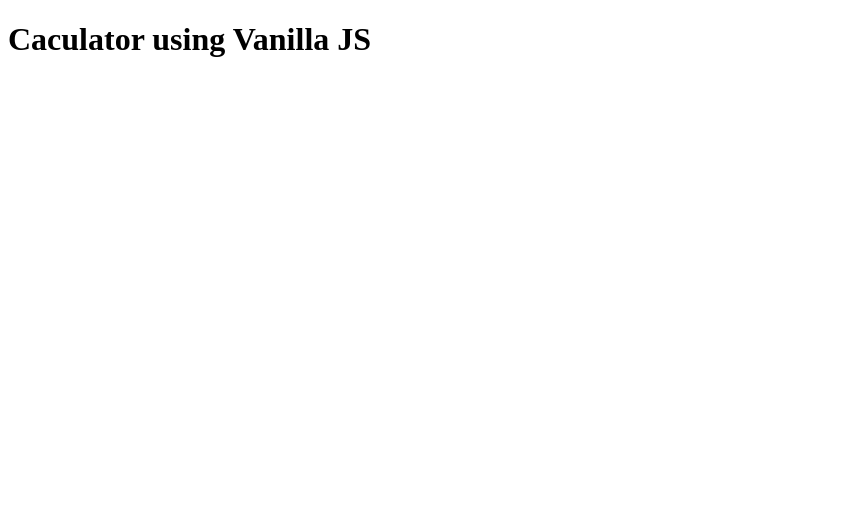
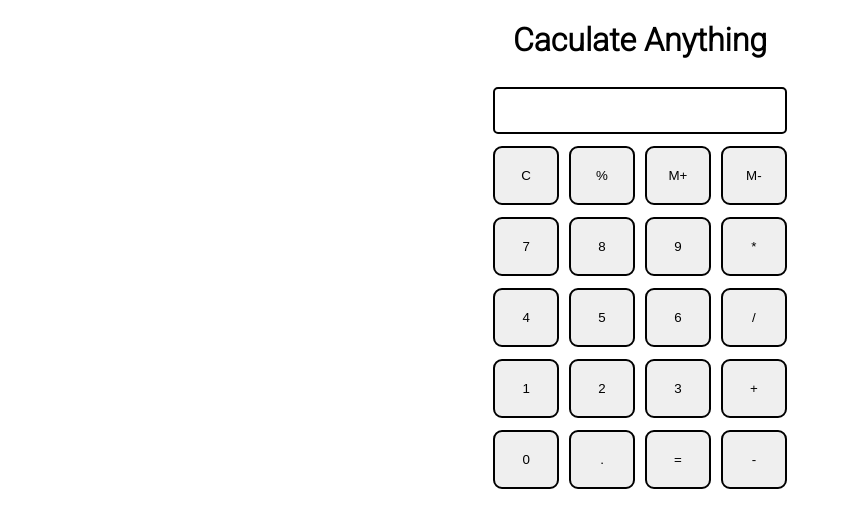
Before and after one commit to ayezabashir/Calculator, a plain HTML site: page index.html in a window 1280 px wide. Shown: the whole page, without its empty margins (0-841 px from the left). Drawn offline with Linux system fonts and the light colour scheme.

Commit message:
created structure

```diff
--- a/index.html
+++ b/index.html
@@ -5,8 +5,45 @@
     <meta http-equiv="X-UA-Compatible" content="IE=edge" />
     <meta name="viewport" content="width=device-width, initial-scale=1.0" />
     <title>Calculator</title>
+    <link rel="stylesheet" href="styles.css" />
+    <script defer src="main.js"></script>
   </head>
   <body>
-    <h1>Caculator using Vanilla JS</h1>
+    <h1 class="text-center">Caculate Anything</h1>
+    <div class="container flex flex-col items-center mx-auto m-w-20">
+      <div class="row">
+        <input class="input" type="text" />
+      </div>
+      <div class="row">
+        <button class="button">C</button>
+        <button class="button">%</button>
+        <button class="button">M+</button>
+        <button class="button">M-</button>
+      </div>
+      <div class="row">
+        <button class="button">7</button>
+        <button class="button">8</button>
+        <button class="button">9</button>
+        <button class="button">*</button>
+      </div>
+      <div class="row">
+        <button class="button">4</button>
+        <button class="button">5</button>
+        <button class="button">6</button>
+        <button class="button">/</button>
+      </div>
+      <div class="row">
+        <button class="button">1</button>
+        <button class="button">2</button>
+        <button class="button">3</button>
+        <button class="button">+</button>
+      </div>
+      <div class="row">
+        <button class="button">0</button>
+        <button class="button">.</button>
+        <button class="button">=</button>
+        <button class="button">-</button>
+      </div>
+    </div>
   </body>
 </html>
--- a/styles.css
+++ b/styles.css
@@ -0,0 +1,42 @@
+@import url("https://fonts.googleapis.com/css2?family=Roboto:wght@300&family=Ubuntu:wght@300&display=swap");
+html,
+body {
+  font-family: "Roboto", sans-serif;
+}
+.button {
+  width: 66px;
+  padding: 20px;
+  margin: 0 3px;
+  border: 2px solid black;
+  border-radius: 9px;
+  cursor: pointer;
+}
+.row {
+  margin: 6px 0;
+}
+.row input {
+  width: 290px;
+  font-size: 20px;
+  margin: 0;
+  padding: 10px 0px;
+  border: 2px solid black;
+  border-radius: 5px;
+}
+.text-center {
+  text-align: center;
+}
+.bg-red {
+  background: red;
+}
+.mx-auto {
+  margin: auto;
+}
+.flex {
+  display: flex;
+}
+.flex-col {
+  flex-direction: column;
+}
+.items-center {
+  align-items: center;
+}
```
